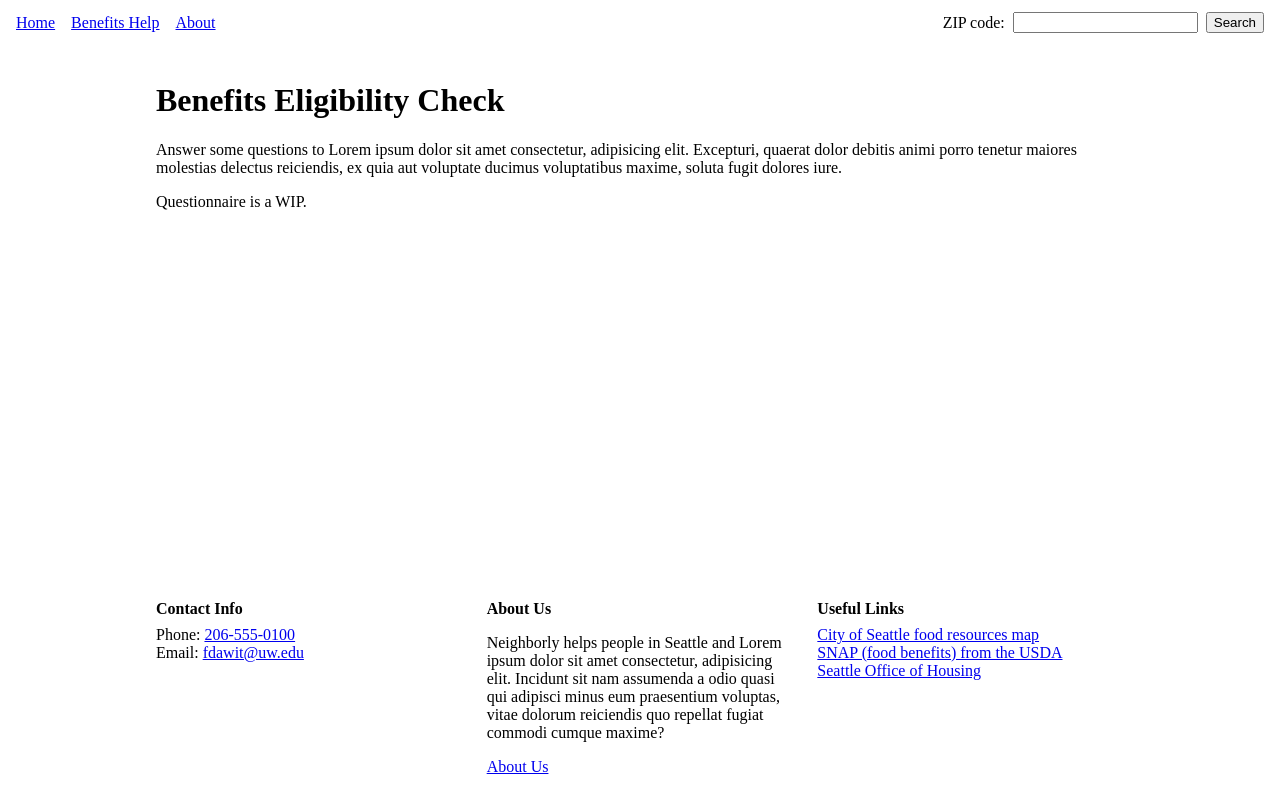
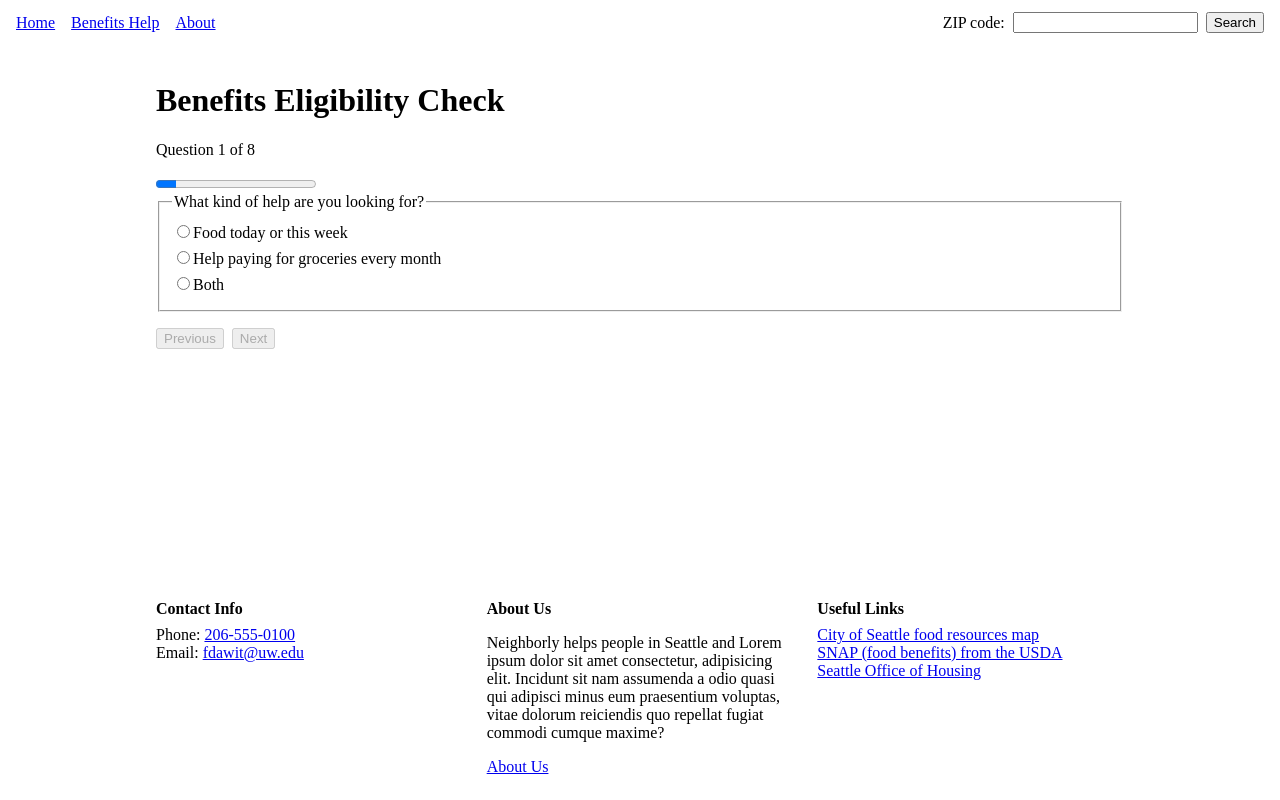
Before and after one commit to fdawit/info442G, a React (Vite) app: page /benefits-check in a window 1280 px wide. Built offline with nearby package versions, Linux system fonts and the light colour scheme.

Commit message:
Added questionnaire flow with a progress bar and question branching (Issue #16)

```diff
--- a/src/App.jsx
+++ b/src/App.jsx
@@ -1,6 +1,7 @@
 import { BrowserRouter, Routes, Route } from 'react-router';
 import NavBar from './components/NavBar';
 import BenefitsCheckPage from './pages/BenefitsCheckPage';
+import BenefitsResultsPage from './pages/BenefitsResultsPage';
 import AboutPage from './pages/AboutPage';
 import NotFoundPage from './pages/NotFoundPage';
 import ListResultsPage from './pages/ListResultsPage';
@@ -15,6 +16,7 @@ export default function App() {
       <Routes>
         <Route path="/" element={<ListResultsPage />} />
         <Route path="/benefits-check" element={<BenefitsCheckPage />} />
+        <Route path="/benefits-results" element={<BenefitsResultsPage />} />
         <Route path="/about" element={<AboutPage />} />
         <Route path="/resource-details" element={<ResourceDetailsPage />} />
         <Route path="/resource-details/:resourceId" element={<ResourceDetailsPage />} />
--- /dev/null
+++ b/src/components/ChoiceQuestion.jsx
@@ -0,0 +1,42 @@
+// SHows one question and its answers
+
+export default function ChoiceQuestion({ question, options, value, onChange }) {
+    const multiple = question.kind === 'multiple';
+    const picked = value || [];
+
+    function handleCheck(answer, checked) {
+        if (!checked) {
+            onChange(picked.filter((item) => item !== answer));
+            return;
+        }
+        if (answer === question.noneAnswer) {
+            onChange([answer]);
+            return;
+        }
+        const withoutNone = picked.filter((item) => item !== question.noneAnswer);
+        onChange([...withoutNone, answer]);
+    }
+
+    return (
+        <fieldset className="choice-question">
+            <legend>{question.text}</legend>
+            {options.map((option) => (
+                <label key={option.value}>
+                <input
+                    type={multiple ? 'checkbox' : 'radio'}
+                    name={'question-' + question.number}
+                    value={option.value}
+                    checked={multiple ? picked.includes(option.value) : value === option.value}
+                    onChange={(event) => {
+                        if (multiple) {
+                            handleCheck(option.value, event.target.checked);
+                        } else {
+                            onChange(option.value);
+                        }
+                    }}/>
+                {option.label}
+                </label>
+            ))}
+        </fieldset>
+    );
+}
--- /dev/null
+++ b/src/data/questions.js
@@ -0,0 +1,62 @@
+//The eight questions of the BEC will be housed here
+
+export const FOOD_TODAY = 'Food today or this week';
+export const MONTHLY_HELP = 'Help paying for groceries every month';
+export const BOTH = 'Both';
+
+export const QUESTIONS = {
+  1: {
+    number: 1,
+    text: 'What kind of help are you looking for?',
+    kind: 'single',
+    answers: [FOOD_TODAY, MONTHLY_HELP, BOTH],
+  },
+  2: {
+    number: 2,
+    text: 'Where should we look?',
+    kind: 'location',
+  },
+  3: {
+    number: 3,
+    text: 'How will you get there?',
+    kind: 'single',
+    answers: ['Walking', 'Bus and/or Light rail', 'Car', 'I need delivery'],
+  },
+  4: {
+    number: 4,
+    text: 'Any food needs? (choose any)',
+    kind: 'multiple',
+    answers: ['Halal', 'Vegetarian', 'Baby formula or baby food', 'Fresh produce', 'None'],
+    noneAnswer: 'None',
+  },
+  5: {
+    number: 5,
+    text: 'How many people live with you and share food resources, including you?',
+    kind: 'single',
+    answers: ['1', '2', '3', '4', '5', '6', '7', '8 or more'],
+  },
+  6: {
+    number: 6,
+    text: 'What is the closest to your household monthly income before taxes?',
+    kind: 'income',
+  },
+  7: {
+    number: 7,
+    text: 'Does anybody in your home fit any of these? (choose any)',
+    kind: 'multiple',
+    answers: [
+      'Pregnant or had a baby in the last year',
+      'Child under 5',
+      'Child in school (K-12)',
+      'Age 60 or older',
+      'None of these',
+    ],
+    noneAnswer: 'None of these',
+  },
+  8: {
+    number: 8,
+    text: 'Does your household already get Basic Food (SNAP/EBT)?',
+    kind: 'single',
+    answers: ['Yes', 'No', 'Not sure'],
+  },
+};
--- /dev/null
+++ b/src/pages/BenefitsCheckPage.css
@@ -0,0 +1,12 @@
+/* Layout for the questionnaire */
+
+.choice-question label {
+  display: block;
+  margin: 6px 0;
+}
+
+.question-buttons {
+  display: flex;
+  gap: 8px;
+  margin-top: 16px;
+}
--- a/src/pages/BenefitsCheckPage.jsx
+++ b/src/pages/BenefitsCheckPage.jsx
@@ -1,12 +1,91 @@
 // The benefits eleigbaility check page
-// This is a placeholder at the moment, so that the nav bar link can open a page up
+
+import { useState } from 'react';
+import { useNavigate } from 'react-router';
+import { QUESTIONS } from '../data/questions';
+import { getPath, keepAnswersOnPath, hasAnswer } from '../utils/questionnaire';
+import ChoiceQuestion from '../components/ChoiceQuestion';
+import './BenefitsCheckPage.css';
+
+const TEMPORARY_INCOME_OPTIONS = [ //Will be changed in next issue 17
+  { value: 'A', label: 'Income range A' },
+  { value: 'B', label: 'Income range B' },
+  { value: 'C', label: 'Income range C' },
+  { value: 'D', label: 'Income range D' },
+];
 
 export default function BenefitsCheckPage() {
+  const navigate = useNavigate();
+  const [answers, setAnswers] = useState({});
+  const [current, setCurrent] = useState(1);
+  const path = getPath(answers[1]);
+  const position = path.indexOf(current);
+  const isLast = position === path.length - 1;
+  const question = QUESTIONS[current];
+  const answered = hasAnswer(answers[current]);
+
+  function saveAnswer(number, value) {
+    let newAnswers = { ...answers, [number]: value };
+    if (number === 1) {
+      newAnswers = keepAnswersOnPath(newAnswers, getPath(value));
+    }
+    if (number === 5) {
+      delete newAnswers[6];
+    }
+    setAnswers(newAnswers);
+  }
+
+  function handleNext() {
+    setCurrent(path[position + 1]);
+  }
+
+  function handlePrevious() {
+    setCurrent(path[position - 1]);
+  }
+
+  function handleSkip() { //Only here for this issue, #17 replaces this
+    setAnswers({ ...answers, 2: 'skip' });
+    setCurrent(path[position + 1]);
+  }
+
+  function handleSubmit() {
+    navigate('/benefits-results');
+  }
+
+  let options = TEMPORARY_INCOME_OPTIONS;
+  if (question.answers) {
+    options = question.answers.map((answer) => ({ value: answer, label: answer }));
+  }
+
+
+
   return (
     <main>
       <h1>Benefits Eligibility Check</h1>
-      <p>Answer some questions to Lorem ipsum dolor sit amet consectetur, adipisicing elit. Excepturi, quaerat dolor debitis animi porro tenetur maiores molestias delectus reiciendis, ex quia aut voluptate ducimus voluptatibus maxime, soluta fugit dolores iure.</p>
-      <p>Questionnaire is a WIP.</p>
+      <p>Question {position + 1} of {path.length}</p>
+      <progress value={position + 1} max={path.length}/>
+      {question.kind === 'location' ? (
+        <fieldset className="choice-question">
+          <legend>{question.text}</legend>
+          <p>The ZIP code box and Use my location button will come up in issue #17.</p>
+          <button type="button" onClick={handleSkip}>Skip</button>
+        </fieldset>
+      ) : (
+        <ChoiceQuestion
+          question={question}
+          options={options}
+          value={answers[current]}
+          onChange={(value) => saveAnswer(current, value)}/>
+      )}
+
+      <div className="question-buttons">
+        <button type="button" onClick={handlePrevious} disabled={position === 0}>Previous</button>
+        {isLast ? (
+          <button type="button" onClick={handleSubmit} disabled={!answered}>Submit</button>
+        ) : (
+          <button type="button" onClick={handleNext} disabled={!answered}>Next</button>
+        )}
+      </div>
     </main>
   );
 }
--- /dev/null
+++ b/src/pages/BenefitsResultsPage.jsx
@@ -0,0 +1,11 @@
+//The Benefits Eligibility Results List page
+//Currently a placeholder that will get replaced in issue 18
+
+export default function BenefitsResultsPage() {
+    return (
+        <main>
+            <h1>Benefits Eligibility Results</h1>
+            <p>The benefits results list will come with issue #18.</p>
+        </main>
+  );
+}
--- /dev/null
+++ b/src/utils/questionnaire.js
@@ -0,0 +1,34 @@
+//Rules for moving trhough the BEC
+
+import { FOOD_TODAY, MONTHLY_HELP } from '../data/questions';
+
+export function getPath(q1Answer, incomeAvailable = true) {
+  let path = [1, 2, 3, 4, 5, 6, 7, 8];
+  if (q1Answer === FOOD_TODAY) {
+    path = [1, 2, 3, 4];
+  }
+  if (q1Answer === MONTHLY_HELP) {
+    path = [1, 5, 6, 7, 8];
+  }
+  if (!incomeAvailable) {
+    path = path.filter((number) => number !== 6);
+  }
+  return path;
+}
+
+export function keepAnswersOnPath(answers, path) {
+  const kept = {};
+  for (const number of path) {
+    if (answers[number] !== undefined) {
+      kept[number] = answers[number];
+    }
+  }
+  return kept;
+}
+
+export function hasAnswer(value) {
+  if (Array.isArray(value)) {
+    return value.length > 0;
+  }
+  return value !== undefined && value !== null && value !== '';
+}
```
